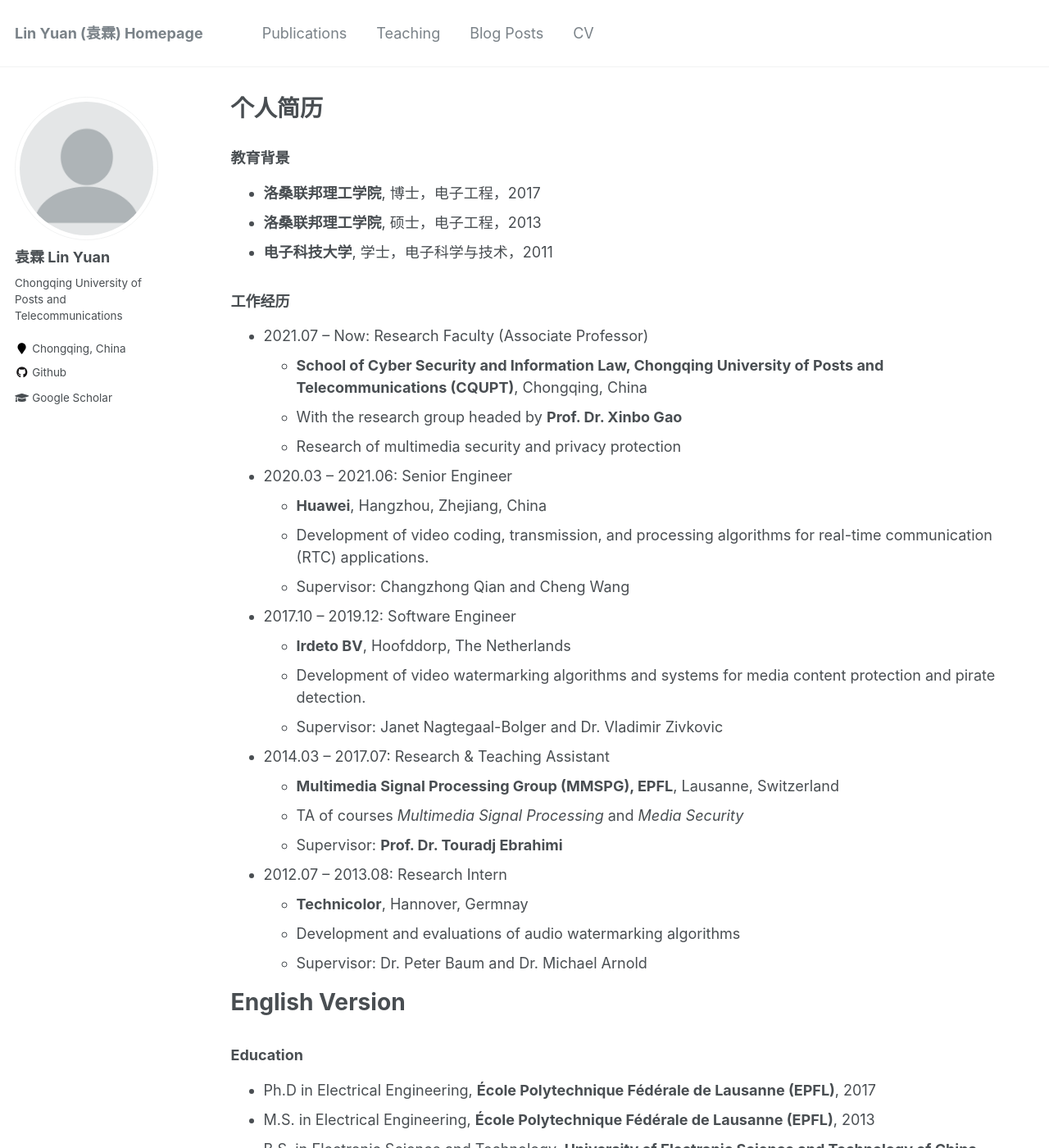
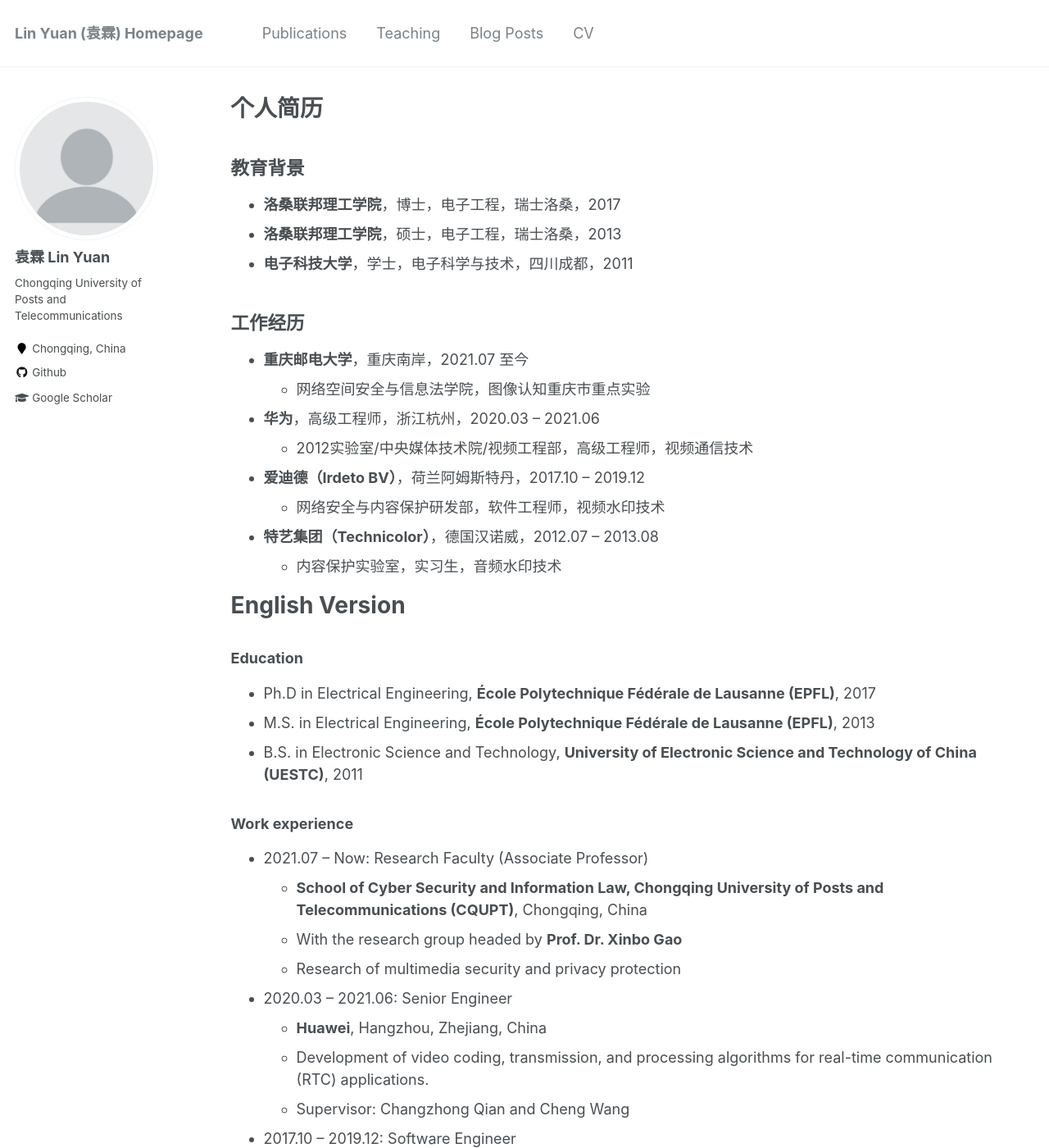
Before and after one commit to fkeufss/fkeufss.github.io, a Jekyll site: the page built from _pages/cv.md, in a window 1280 px wide and 1400 px high. Shown: the whole window at 82% size. Built offline with Jekyll 4.4.1, drawn with Linux system fonts in a browser that asks for light colours.

Commit message:
update CV part

```diff
--- a/_pages/cv.md
+++ b/_pages/cv.md
@@ -9,37 +9,23 @@ redirect_from:
 
 {% include base_path %}
 
-### 教育背景
-* **洛桑联邦理工学院**, 博士，电子工程，2017
-* **洛桑联邦理工学院**, 硕士，电子工程，2013
-* **电子科技大学**, 学士，电子科学与技术，2011
+## 教育背景
+* **洛桑联邦理工学院**，博士，电子工程，瑞士洛桑，2017
+* **洛桑联邦理工学院**，硕士，电子工程，瑞士洛桑，2013
+* **电子科技大学**，学士，电子科学与技术，四川成都，2011
 
-### 工作经历
+## 工作经历
+* **重庆邮电大学**，重庆南岸，2021.07 至今
+  * 网络空间安全与信息法学院，图像认知重庆市重点实验
 
-* 2021.07 -- Now: Research Faculty (Associate Professor)
-  * **School of Cyber Security and Information Law, Chongqing University of Posts and Telecommunications (CQUPT)**, Chongqing, China
-  * With the research group headed by **Prof. Dr. Xinbo Gao**
-  * Research of multimedia security and privacy protection
+* **华为**，高级工程师，浙江杭州，2020.03 -- 2021.06
+  * 2012实验室/中央媒体技术院/视频工程部，高级工程师，视频通信技术
 
-* 2020.03 -- 2021.06: Senior Engineer
-  * **Huawei**, Hangzhou, Zhejiang, China
-  * Development of video coding, transmission, and processing algorithms for real-time communication (RTC) applications.
-  * Supervisor: Changzhong Qian and Cheng Wang
+* **爱迪德（Irdeto BV）**，荷兰阿姆斯特丹，2017.10 -- 2019.12
+  * 网络安全与内容保护研发部，软件工程师，视频水印技术
 
-* 2017.10 -- 2019.12: Software Engineer
-  * **Irdeto BV**, Hoofddorp, The Netherlands
-  * Development of video watermarking algorithms and systems for media content protection and pirate detection.
-  * Supervisor: Janet Nagtegaal-Bolger and Dr. Vladimir Zivkovic
-
-* 2014.03 -- 2017.07: Research & Teaching Assistant
-  * **Multimedia Signal Processing Group (MMSPG), EPFL**, Lausanne, Switzerland
-  * TA of courses *Multimedia Signal Processing* and *Media Security*
-  * Supervisor: **Prof. Dr. Touradj Ebrahimi**
-
-* 2012.07 -- 2013.08: Research Intern
-  * **Technicolor**, Hannover, Germnay
-  * Development and evaluations of audio watermarking algorithms
-  * Supervisor: Dr. Peter Baum and Dr. Michael Arnold
+* **特艺集团（Technicolor）**，德国汉诺威，2012.07 -- 2013.08
+  * 内容保护实验室，实习生，音频水印技术
 
 
 English Version
```
